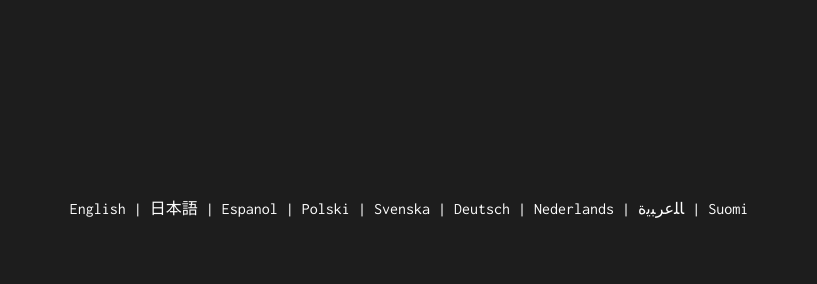
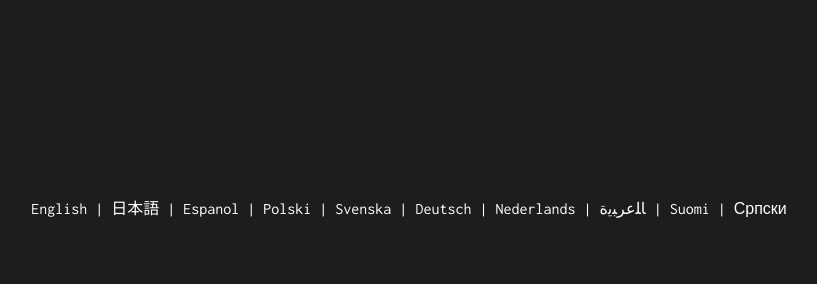
Before and after one commit to Upflask/Upflask, a Flask app: page / in a window 1280 px wide. Shown: the part 516-800 px from the top of the page, without its empty margins (231-1048 px from the left). Run offline with Flask 2, Linux system fonts and the light colour scheme.

Commit message:
Update shell.html

```diff
--- a/templates/shell.html
+++ b/templates/shell.html
@@ -33,7 +33,8 @@
         <a href="de">Deutsch</a> |
 	<a href="nl">Nederlands</a> |
         <a href="ar">ﺎﻠﻋﺮﺒﻳﺓ</a> |
-        <a href="fi">Suomi</a>
+        <a href="fi">Suomi</a> |
+        <a href="rs">Српски</a>
 </ul>
 </div>
   </body>
```
